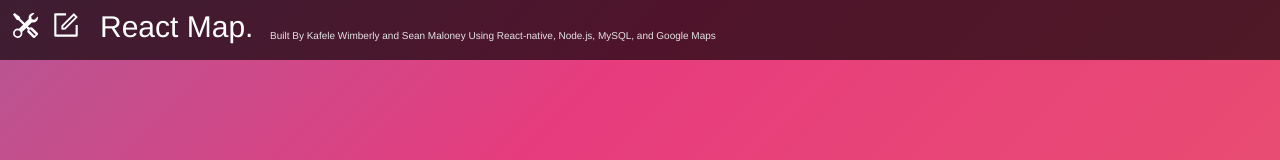
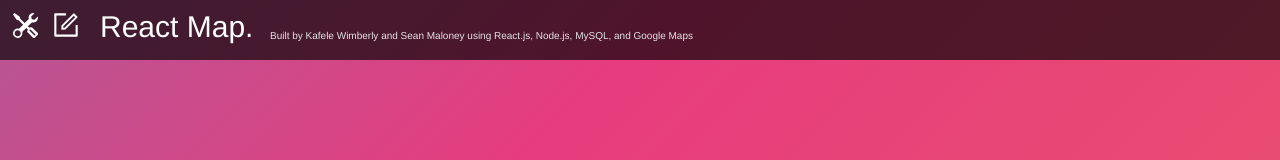
Before and after one commit to SMaloney2017/QoL-Index-Map, a React (Create React App) app: page / in a window 1280 px wide. Shown: the top 160 px of the page. Built offline with nearby package versions, Linux system fonts and the light colour scheme; no server answers.

Commit message:
text change

```diff
--- a/src/App.js
+++ b/src/App.js
@@ -10,7 +10,7 @@ function App() {
         <Toolbar /><Survey />
         <header>React Map.</header>
         <div className='sub-header'>
-          Built By Kafele Wimberly and Sean Maloney Using React-native, Node.js, MySQL, and Google Maps</div>
+          Built by Kafele Wimberly and Sean Maloney using React.js, Node.js, MySQL, and Google Maps</div>
       </div>
     </>
   );
```
